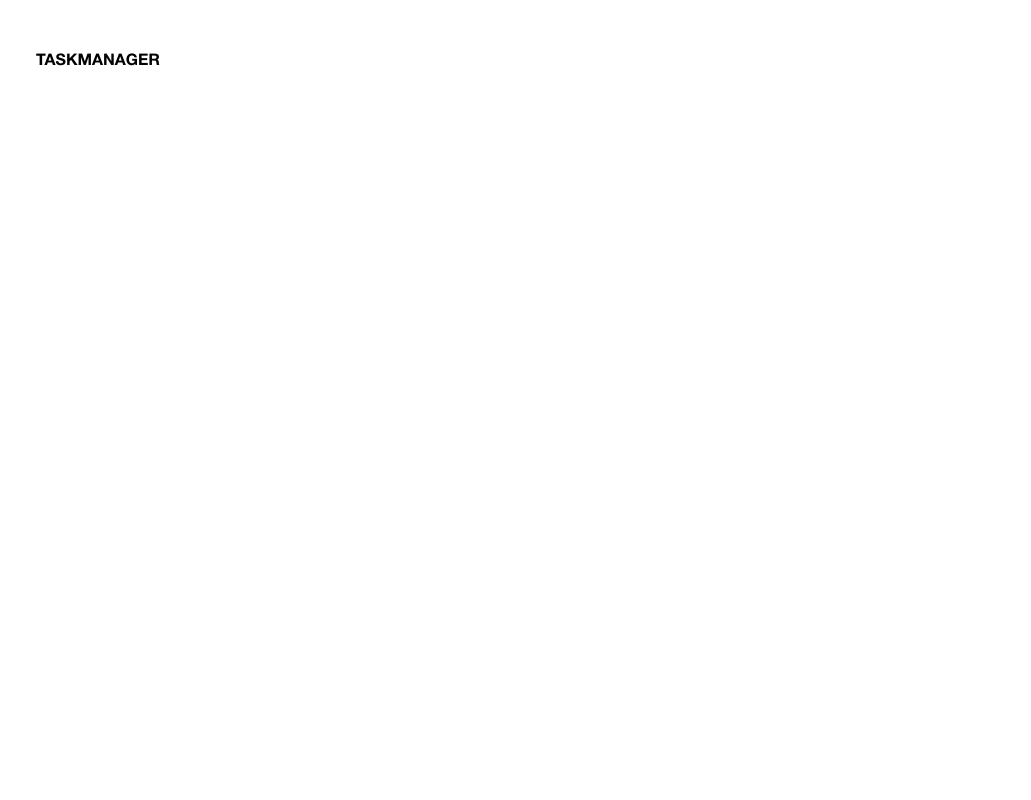
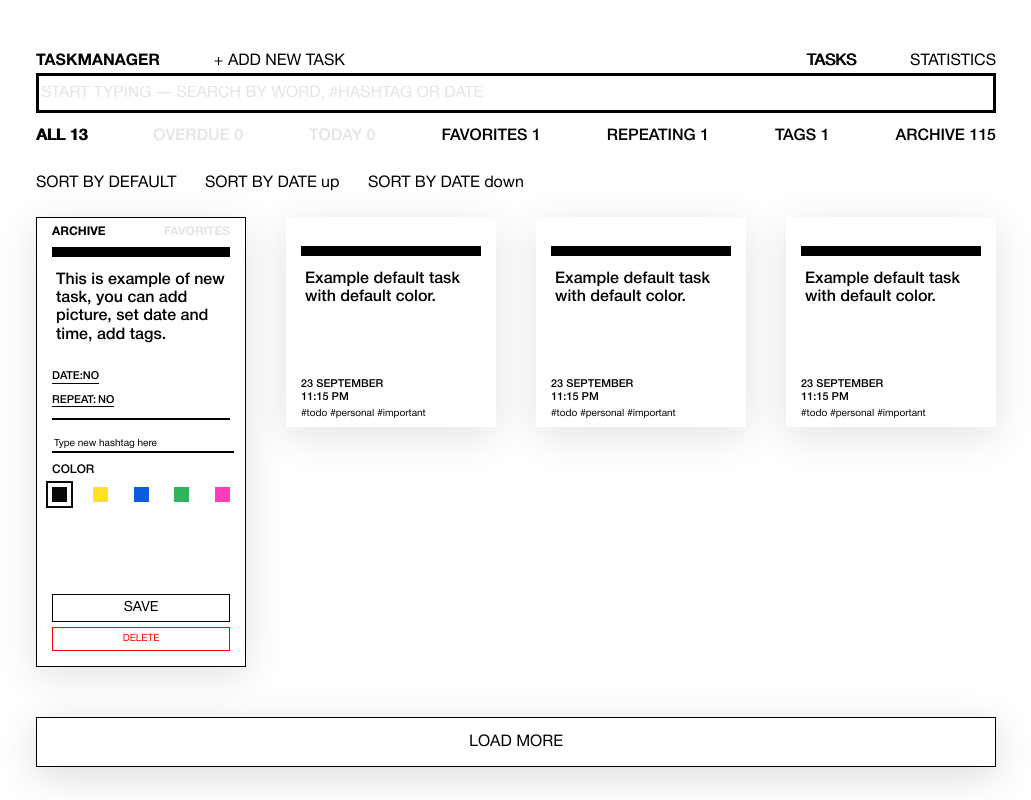
Before and after one commit to surikov-k/598165-taskmanager-9, a website: page public/index.html in a window 1280 px wide. Shown: the whole page, without its empty margins (124-1155 px from the left). Drawn offline with Linux system fonts and the light colour scheme.

Commit message:
Учебный проект: начинаем программировать

```diff
--- a/public/index.html
+++ b/public/index.html
@@ -15,11 +15,7 @@
   <body>
     <div style="display: none">
       <svg>
-        <symbol
-          id="wave"
-          viewBox="0 0 159 10"
-          preserveAspectRatio="none"
-        >
+        <symbol id="wave" viewBox="0 0 159 10" preserveAspectRatio="none">
           <g
             fill="none"
             fill-rule="nonzero"
@@ -35,7 +31,7 @@
     </div>
 
     <main class="main">
-      <section class="main__control control container">
+      <section class=" control container">
         <h1 class="control__title">TASKMANAGER</h1>
         <!-- Меню -->
       </section>
@@ -46,5 +42,6 @@
 
       <!-- Контент -->
     </main>
+    <script src="../src/main.js"></script>
   </body>
 </html>
--- a/src/main.js
+++ b/src/main.js
@@ -0,0 +1,463 @@
+'use strict';
+const mainSection = document.querySelector(`.main`);
+const controlSection = document.querySelector(`.control`);
+
+const getMenuMarkup = () => {
+  return `
+    <section class="control__btn-wrap">
+      <input
+        type="radio"
+        name="control"
+        id="control__new-task"
+        class="control__input visually-hidden"
+      />
+      <label for="control__new-task" class="control__label control__label--new-task"
+        >+ ADD NEW TASK</label
+      >
+      <input
+        type="radio"
+        name="control"
+        id="control__task"
+        class="control__input visually-hidden"
+        checked
+      />
+      <label for="control__task" class="control__label">TASKS</label>
+      <input
+        type="radio"
+        name="control"
+        id="control__statistic"
+        class="control__input visually-hidden"
+      />
+      <label for="control__statistic" class="control__label"
+        >STATISTICS</label
+      >
+    </section>
+  `;
+};
+
+const getSearchMarkup = () => {
+  return `
+    <section class="main__search search container">
+      <input
+        type="text"
+        id="search__input"
+        class="search__input"
+        placeholder="START TYPING — SEARCH BY WORD, #HASHTAG OR DATE"
+      />
+      <label class="visually-hidden" for="search__input">Search</label>
+    </section>
+  `;
+};
+
+const getMainFiltersMarkup = () => {
+  return `
+    <section class="main__filter filter container">
+      <input
+        type="radio"
+        id="filter__all"
+        class="filter__input visually-hidden"
+        name="filter"
+        checked
+      />
+      <label for="filter__all" class="filter__label">
+        All <span class="filter__all-count">13</span></label
+      >
+      <input
+        type="radio"
+        id="filter__overdue"
+        class="filter__input visually-hidden"
+        name="filter"
+        disabled
+      />
+      <label for="filter__overdue" class="filter__label"
+        >Overdue <span class="filter__overdue-count">0</span></label
+      >
+      <input
+        type="radio"
+        id="filter__today"
+        class="filter__input visually-hidden"
+        name="filter"
+        disabled
+      />
+      <label for="filter__today" class="filter__label"
+        >Today <span class="filter__today-count">0</span></label
+      >
+      <input
+        type="radio"
+        id="filter__favorites"
+        class="filter__input visually-hidden"
+        name="filter"
+      />
+      <label for="filter__favorites" class="filter__label"
+        >Favorites <span class="filter__favorites-count">1</span></label
+      >
+      <input
+        type="radio"
+        id="filter__repeating"
+        class="filter__input visually-hidden"
+        name="filter"
+      />
+      <label for="filter__repeating" class="filter__label"
+        >Repeating <span class="filter__repeating-count">1</span></label
+      >
+      <input
+        type="radio"
+        id="filter__tags"
+        class="filter__input visually-hidden"
+        name="filter"
+      />
+      <label for="filter__tags" class="filter__label"
+        >Tags <span class="filter__tags-count">1</span></label
+      >
+      <input
+        type="radio"
+        id="filter__archive"
+        class="filter__input visually-hidden"
+        name="filter"
+      />
+      <label for="filter__archive" class="filter__label"
+        >Archive <span class="filter__archive-count">115</span></label
+      >
+    </section>
+  `;
+};
+
+const getBoardFiltersMarkup = () => {
+  return `
+    <div class="board__filter-list">
+      <a href="#" class="board__filter">SORT BY DEFAULT</a>
+      <a href="#" class="board__filter">SORT BY DATE up</a>
+      <a href="#" class="board__filter">SORT BY DATE down</a>
+    </div>
+  `;
+};
+
+const getCardMarkup = () => {
+  return `
+    <article class="card card--black">
+      <div class="card__form">
+        <div class="card__inner">
+          <div class="card__control">
+            <button type="button" class="card__btn card__btn--edit">
+              edit
+            </button>
+            <button type="button" class="card__btn card__btn--archive">
+              archive
+            </button>
+            <button
+              type="button"
+              class="card__btn card__btn--favorites card__btn--disabled"
+            >
+              favorites
+            </button>
+          </div>
+
+          <div class="card__color-bar">
+            <svg class="card__color-bar-wave" width="100%" height="10">
+              <use xlink:href="#wave"></use>
+            </svg>
+          </div>
+
+          <div class="card__textarea-wrap">
+            <p class="card__text">Example default task with default color.</p>
+          </div>
+
+          <div class="card__settings">
+            <div class="card__details">
+              <div class="card__dates">
+                <div class="card__date-deadline">
+                  <p class="card__input-deadline-wrap">
+                    <span class="card__date">23 September</span>
+                    <span class="card__time">11:15 PM</span>
+                  </p>
+                </div>
+              </div>
+
+              <div class="card__hashtag">
+                <div class="card__hashtag-list">
+                  <span class="card__hashtag-inner">
+                    <span class="card__hashtag-name">
+                      #todo
+                    </span>
+                  </span>
+
+                  <span class="card__hashtag-inner">
+                    <span class="card__hashtag-name">
+                      #personal
+                    </span>
+                  </span>
+
+                  <span class="card__hashtag-inner">
+                    <span class="card__hashtag-name">
+                      #important
+                    </span>
+                  </span>
+                </div>
+              </div>
+            </div>
+          </div>
+        </div>
+      </div>
+    </article>
+  `;
+};
+
+const getCardEditMarkup = () => {
+  return `
+    <article class="card card--edit card--black">
+      <form class="card__form" method="get">
+        <div class="card__inner">
+          <div class="card__control">
+            <button type="button" class="card__btn card__btn--archive">
+              archive
+            </button>
+            <button
+              type="button"
+              class="card__btn card__btn--favorites card__btn--disabled"
+            >
+              favorites
+            </button>
+          </div>
+
+          <div class="card__color-bar">
+            <svg width="100%" height="10">
+              <use xlink:href="#wave"></use>
+            </svg>
+          </div>
+
+          <div class="card__textarea-wrap">
+            <label>
+              <textarea
+                class="card__text"
+                placeholder="Start typing your text here..."
+                name="text"
+              >This is example of new task, you can add picture, set date and time, add tags.</textarea>
+            </label>
+          </div>
+
+          <div class="card__settings">
+            <div class="card__details">
+              <div class="card__dates">
+                <button class="card__date-deadline-toggle" type="button">
+                  date: <span class="card__date-status">no</span>
+                </button>
+
+                <fieldset class="card__date-deadline" disabled>
+                  <label class="card__input-deadline-wrap">
+                    <input
+                      class="card__date"
+                      type="text"
+                      placeholder="23 September"
+                      name="date"
+                    />
+                  </label>
+                </fieldset>
+
+                <button class="card__repeat-toggle" type="button">
+                  repeat:<span class="card__repeat-status">no</span>
+                </button>
+
+                <fieldset class="card__repeat-days" disabled>
+                  <div class="card__repeat-days-inner">
+                    <input
+                      class="visually-hidden card__repeat-day-input"
+                      type="checkbox"
+                      id="repeat-mo-1"
+                      name="repeat"
+                      value="mo"
+                    />
+                    <label class="card__repeat-day" for="repeat-mo-1"
+                      >mo</label
+                    >
+                    <input
+                      class="visually-hidden card__repeat-day-input"
+                      type="checkbox"
+                      id="repeat-tu-1"
+                      name="repeat"
+                      value="tu"
+                      checked
+                    />
+                    <label class="card__repeat-day" for="repeat-tu-1"
+                      >tu</label
+                    >
+                    <input
+                      class="visually-hidden card__repeat-day-input"
+                      type="checkbox"
+                      id="repeat-we-1"
+                      name="repeat"
+                      value="we"
+                    />
+                    <label class="card__repeat-day" for="repeat-we-1"
+                      >we</label
+                    >
+                    <input
+                      class="visually-hidden card__repeat-day-input"
+                      type="checkbox"
+                      id="repeat-th-1"
+                      name="repeat"
+                      value="th"
+                    />
+                    <label class="card__repeat-day" for="repeat-th-1"
+                      >th</label
+                    >
+                    <input
+                      class="visually-hidden card__repeat-day-input"
+                      type="checkbox"
+                      id="repeat-fr-1"
+                      name="repeat"
+                      value="fr"
+                      checked
+                    />
+                    <label class="card__repeat-day" for="repeat-fr-1"
+                      >fr</label
+                    >
+                    <input
+                      class="visually-hidden card__repeat-day-input"
+                      type="checkbox"
+                      name="repeat"
+                      value="sa"
+                      id="repeat-sa-1"
+                    />
+                    <label class="card__repeat-day" for="repeat-sa-1"
+                      >sa</label
+                    >
+                    <input
+                      class="visually-hidden card__repeat-day-input"
+                      type="checkbox"
+                      id="repeat-su-1"
+                      name="repeat"
+                      value="su"
+                      checked
+                    />
+                    <label class="card__repeat-day" for="repeat-su-1"
+                      >su</label
+                    >
+                  </div>
+                </fieldset>
+              </div>
+
+              <div class="card__hashtag">
+                <div class="card__hashtag-list"></div>
+
+                <label>
+                  <input
+                    type="text"
+                    class="card__hashtag-input"
+                    name="hashtag-input"
+                    placeholder="Type new hashtag here"
+                  />
+                </label>
+              </div>
+            </div>
+
+            <div class="card__colors-inner">
+              <h3 class="card__colors-title">Color</h3>
+              <div class="card__colors-wrap">
+                <input
+                  type="radio"
+                  id="color-black-1"
+                  class="card__color-input card__color-input--black visually-hidden"
+                  name="color"
+                  value="black"
+                  checked
+                />
+                <label
+                  for="color-black-1"
+                  class="card__color card__color--black"
+                  >black</label
+                >
+                <input
+                  type="radio"
+                  id="color-yellow-1"
+                  class="card__color-input card__color-input--yellow visually-hidden"
+                  name="color"
+                  value="yellow"
+                />
+                <label
+                  for="color-yellow-1"
+                  class="card__color card__color--yellow"
+                  >yellow</label
+                >
+                <input
+                  type="radio"
+                  id="color-blue-1"
+                  class="card__color-input card__color-input--blue visually-hidden"
+                  name="color"
+                  value="blue"
+                />
+                <label
+                  for="color-blue-1"
+                  class="card__color card__color--blue"
+                  >blue</label
+                >
+                <input
+                  type="radio"
+                  id="color-green-1"
+                  class="card__color-input card__color-input--green visually-hidden"
+                  name="color"
+                  value="green"
+                />
+                <label
+                  for="color-green-1"
+                  class="card__color card__color--green"
+                  >green</label
+                >
+                <input
+                  type="radio"
+                  id="color-pink-1"
+                  class="card__color-input card__color-input--pink visually-hidden"
+                  name="color"
+                  value="pink"
+                />
+                <label
+                  for="color-pink-1"
+                  class="card__color card__color--pink"
+                  >pink</label
+                >
+              </div>
+            </div>
+          </div>
+
+          <div class="card__status-btns">
+            <button class="card__save" type="submit">save</button>
+            <button class="card__delete" type="button">delete</button>
+          </div>
+        </div>
+      </form>
+    </article>
+  `;
+};
+
+const getLoadMoreMarkup = () => {
+  return `
+    <button class="load-more" type="button">load more</button>
+  `;
+};
+
+const renderComponent = (container, template) => {
+  const component = document.createElement(`template`);
+  component.innerHTML = template;
+  container.appendChild(component.content);
+};
+
+renderComponent(controlSection, getMenuMarkup());
+renderComponent(mainSection, getSearchMarkup());
+renderComponent(mainSection, getMainFiltersMarkup());
+
+const boardSection = document.createElement(`section`);
+boardSection.classList.add(`board`, `container`);
+renderComponent(boardSection, getBoardFiltersMarkup());
+
+const boardTasks = document.createElement(`div`);
+boardTasks.classList.add(`board__tasks`);
+
+renderComponent(boardTasks, getCardEditMarkup());
+
+for (let i = 0; i < 3; i++) {
+  renderComponent(boardTasks, getCardMarkup());
+}
+
+boardSection.append(boardTasks);
+
+mainSection.append(boardSection);
+renderComponent(boardSection, getLoadMoreMarkup());
```
